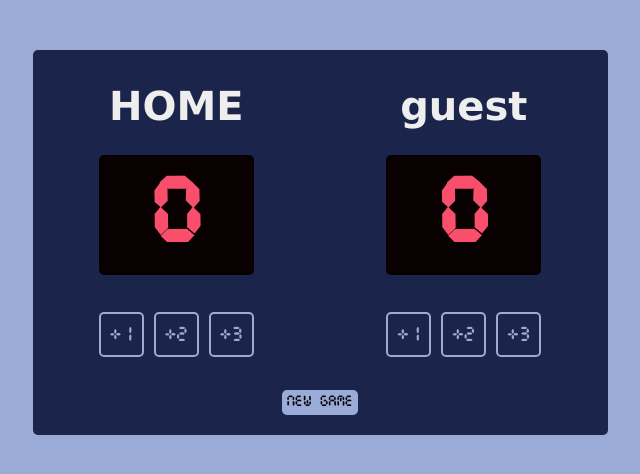
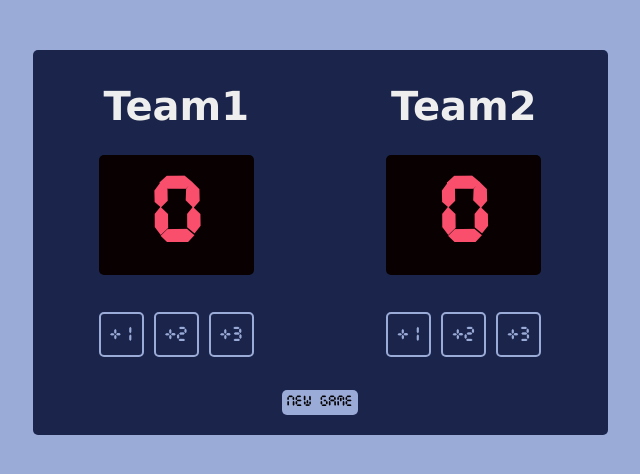
Before and after one commit to Nagul55/Basketball-Scorecard, a website built with Vite: page index.html in a window 1280 px wide. Shown: the whole page, without its empty margins (320-960 px from the left). Built offline with nearby package versions, Linux system fonts and the light colour scheme.

Commit message:
Header Updated

```diff
--- a/index.html
+++ b/index.html
@@ -6,7 +6,7 @@
         <div class="container">
             <div class="board">
                 <div class="score-board">
-                    <h3 class="side">HOME</h3>
+                    <h3 class="side">Team1</h3>
                     <div class="score">
                         <h1 class="points" id="home-el">0<h1>
                     </div>
@@ -24,7 +24,7 @@
                 </div>
 
                 <div class="score-board">
-                    <h3 class="side">guest</h3>
+                    <h3 class="side">Team2</h3>
                     <div class="score">
                         <h1 class="points" id="away-el">0<h1>
                     </div>
```
